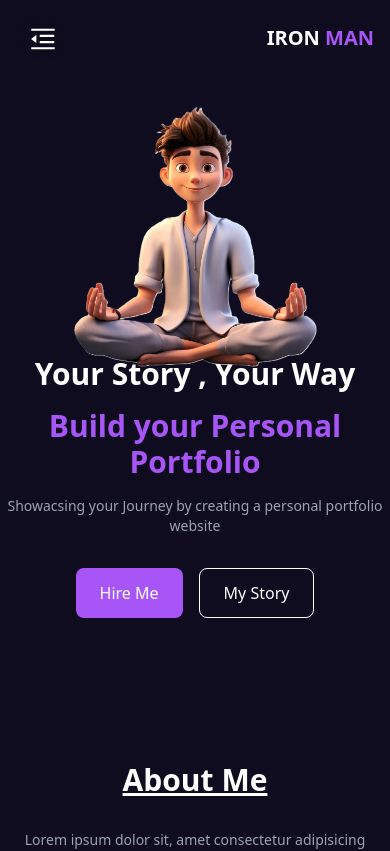
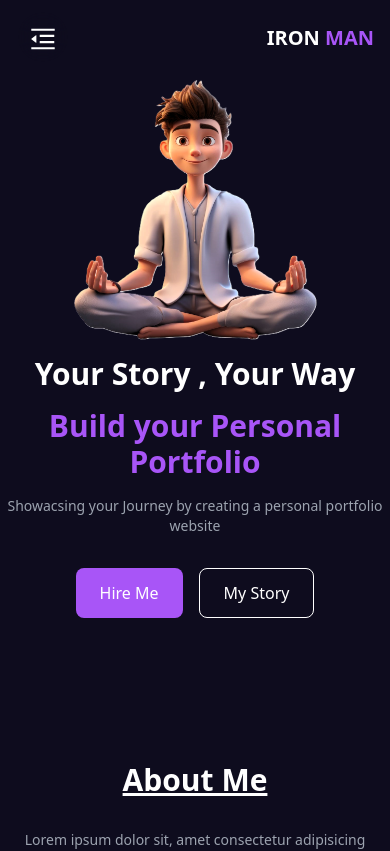
Before and after one commit to prince19112003/My-Portfolio, a React (Vite) app: page / in a window 390 px wide. Shown: the top 851 px of the page. Built offline with nearby package versions, Linux system fonts and the light colour scheme.

Commit message:
Hero section updated

```diff
--- a/package.json
+++ b/package.json
@@ -13,7 +13,6 @@
   },
   "dependencies": {
     "@rive-app/react-canvas": "^4.23.4",
-    "gh-pages": "^6.3.0",
     "lottie-react": "^2.4.1",
     "motion": "^12.23.24",
     "react": "^19.1.1",
@@ -31,6 +30,7 @@
     "eslint": "^9.33.0",
     "eslint-plugin-react-hooks": "^5.2.0",
     "eslint-plugin-react-refresh": "^0.4.20",
+    "gh-pages": "^6.3.0",
     "globals": "^16.3.0",
     "postcss": "^8.5.6",
     "tailwindcss": "^3.4.18",
--- a/src/components/Hero.jsx
+++ b/src/components/Hero.jsx
@@ -44,14 +44,14 @@ const Hero = () => {
         animate={{ opacity: 1 }}
         transition={{
           duration: 0.5,
-          delay:0.5
+          delay: 0.5,
         }}
         className='relative w-full h-60 pointer-events-none  '>
         {images.map((img, i) => (
           <img
             key={i}
             src={img}
-            className={`absolute  inset-0 w-2/3  mx-auto my-auto  lg:w-1/6 lg:mb-2 md:w-1/3 md:mb-2 sm:w-1/4  transition-opacity duration-1000 ${
+            className={`absolute  inset-0 w-2/3 mb-2 mx-auto my-auto  lg:w-1/6 lg:mb-2 md:w-1/3 md:mb-2 sm:w-1/4  transition-opacity duration-1000 ${
               i === index ? 'opacity-100' : 'opacity-0'
             }`}
           />
```
Also changed, not shown: 1 other file (tests, documents, lock files or other folders).
